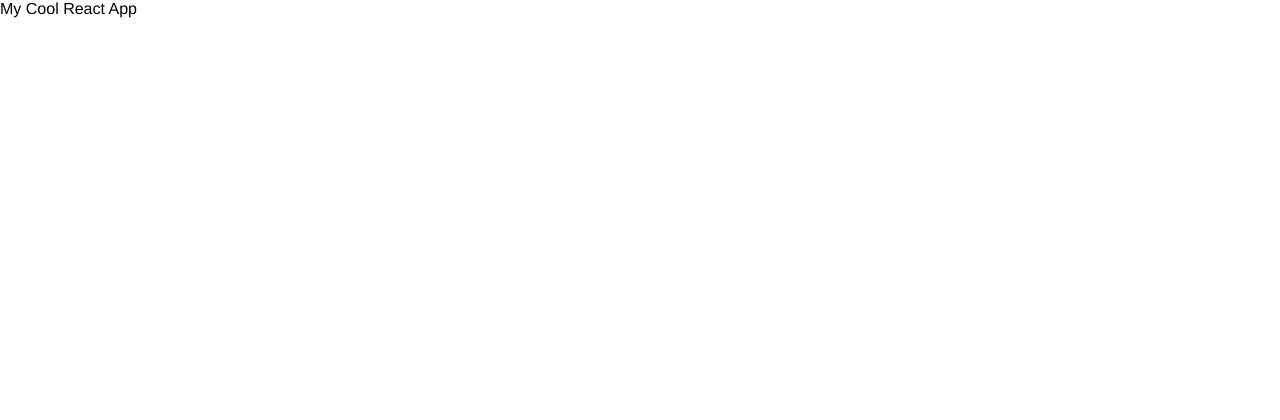
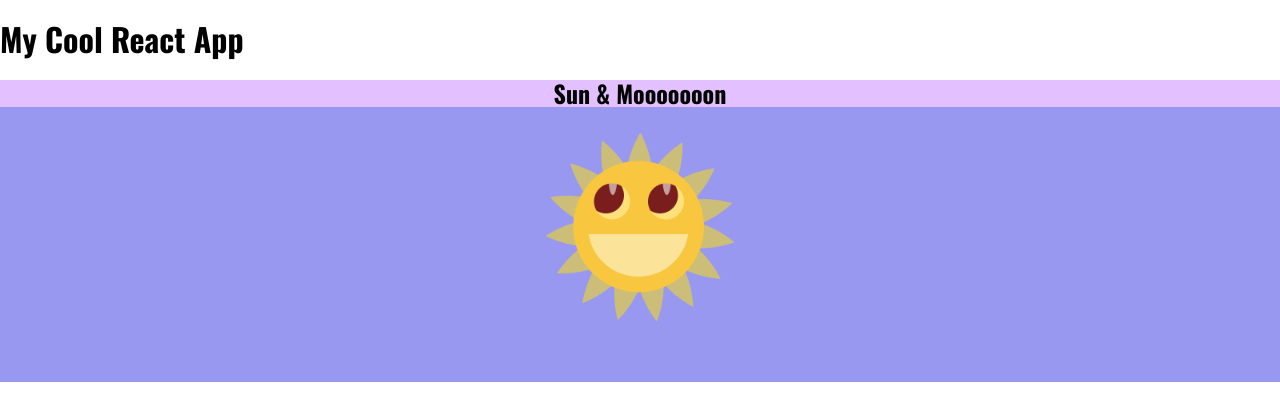
Before and after one commit to rcglamayor/uclax-web1-summer21, a React (Create React App) app: page / in a window 1280 px wide. Shown: the top 420 px of the page. Built offline with nearby package versions, Linux system fonts and the light colour scheme.

Commit message:
sun and mooooooon

```diff
--- a/src/React/App.jsx
+++ b/src/React/App.jsx
@@ -1,10 +1,12 @@
 import React from 'react';
+import SunAndMoon from './SunAndMoon/SunAndMoon.jsx';
 
 const App = () => {
 
     return (
         <div>
-            My Cool React App
+            <h1>My Cool React App</h1>
+            <SunAndMoon />
         </div>
     );
 }
--- /dev/null
+++ b/src/React/SunAndMoon/SunAndMoon.jsx
@@ -0,0 +1,40 @@
+import React, { useState } from 'react';
+import styled from 'styled-components';
+
+const SunAndMoon = () => {
+
+    const [imageState, imageStateUpdate] = useState('/img/sun.png');
+
+    const handleOnMouseOver = () => {
+        console.log('mousing over');
+        imageStateUpdate('/img/moon.png');
+    }
+    const handleOnMouseOut = () => {
+        console.log('mousing out');
+        imageStateUpdate('/img/sun.png');
+    }
+
+    return (
+        <SunAndMoonStyled className='SunAndMoon'>
+            <h2>Sun & Mooooooon</h2>
+            <img
+                src={ imageState }
+                alt="Sun"
+                onMouseOver={ handleOnMouseOver }
+                onMouseOut={ handleOnMouseOut }
+            />
+        </SunAndMoonStyled>
+    );
+}
+
+export default SunAndMoon;
+
+const SunAndMoonStyled = styled.div`
+    background-color: #9998f0;
+    text-align: center;
+    padding-bottom: 50px;
+
+    h2 {
+        background-color: #e3c0ff;
+    }
+`;
```
